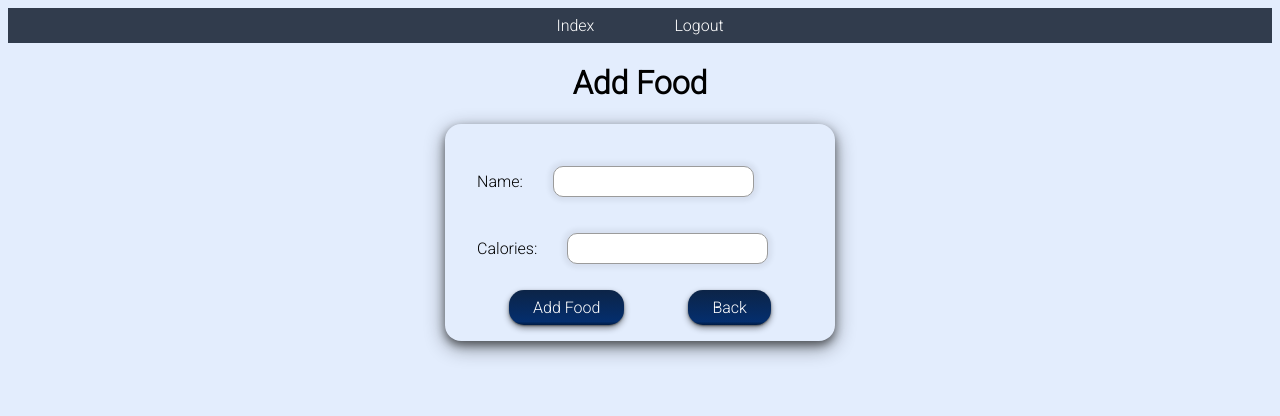
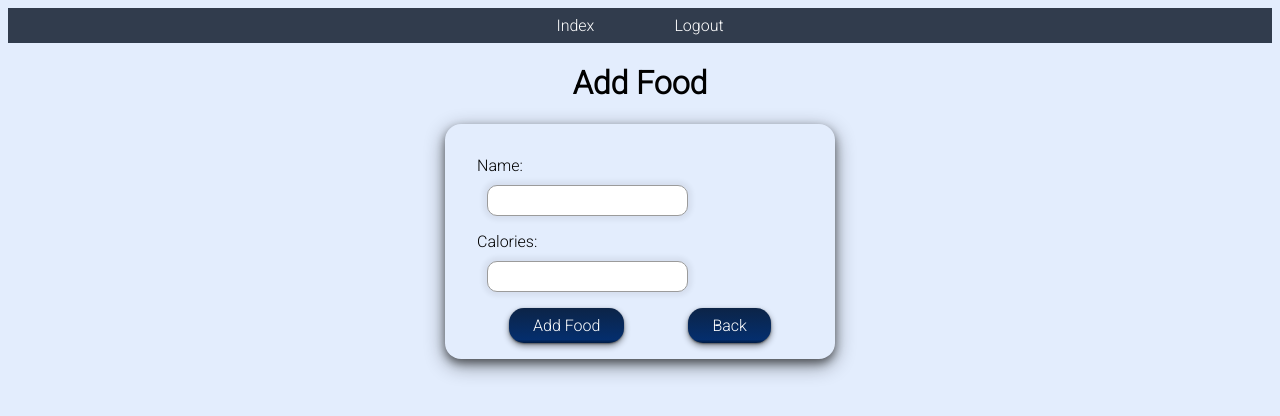
Before and after one commit to luisflores09/caloriecounter, a Django app: page /caloriecounter/create in a window 1280 px wide. Shown: the top 416 px of the page. Run offline with Django 3.2, Linux system fonts and the light colour scheme; the visitor is signed in with stand-in values (Sample User, id 1).

Commit message:
Forms now have inputs and labels evenly spaced

```diff
--- a/main_app/static/styles.css
+++ b/main_app/static/styles.css
@@ -2,6 +2,7 @@
 
 * {
   box-sizing: border-box;
+  -webkit-tap-highlight-color: transparent;
 }
 
 body {
@@ -24,6 +25,7 @@ body {
   padding: .5em 1.5em;
   box-shadow: 0 1px 2px 0 rgba(0, 0, 0, 0.45), 0 3px 6px 0 rgba(0, 0, 0, 0.45);
   margin: 0 2em;
+  height: 100%;
 }
 
 .button:hover {
@@ -37,7 +39,7 @@ body {
 
 .flex-container {
   display: flex;
-  align-items: center;
+  align-items: stretch;
   justify-content: center;
 }
 
@@ -222,3 +224,7 @@ form {
   max-width: 500px;
   margin: 35px auto;
 }
+
+.add-food > label, input {
+  display: block;
+}
```
